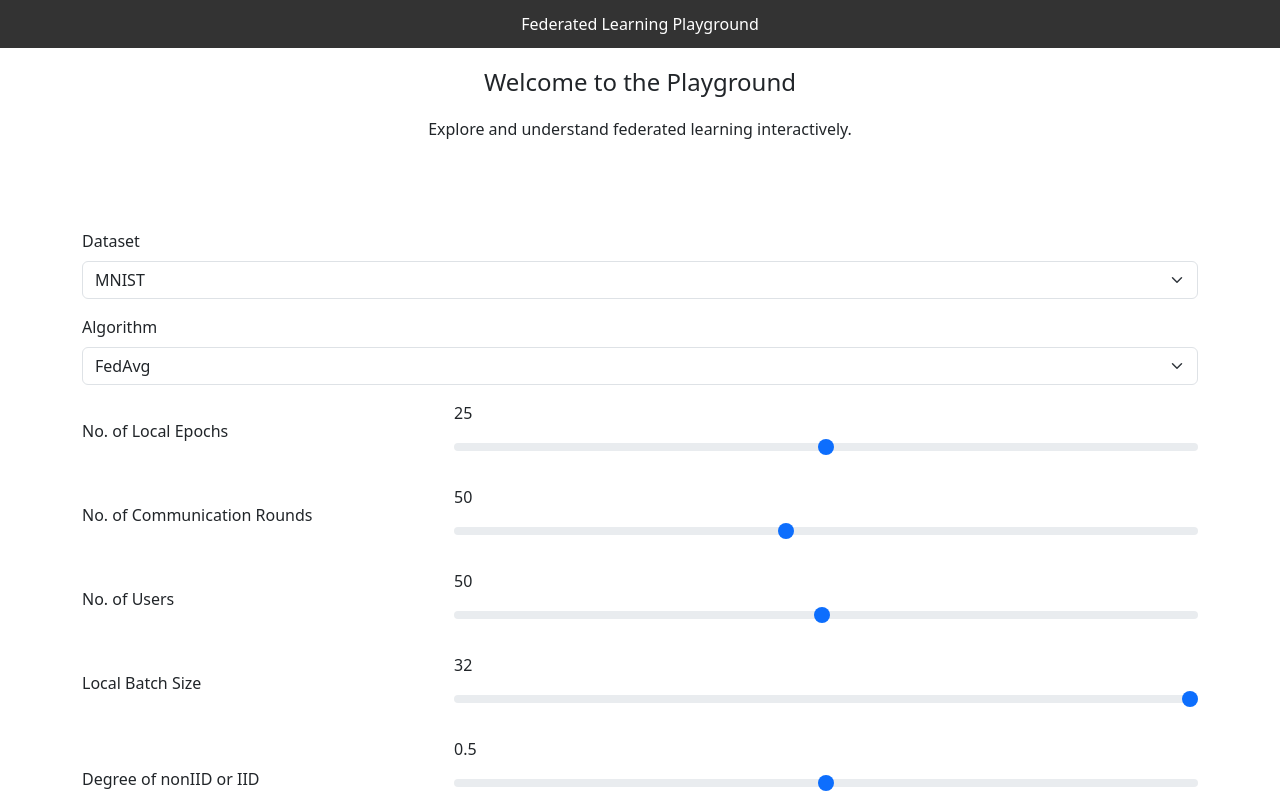
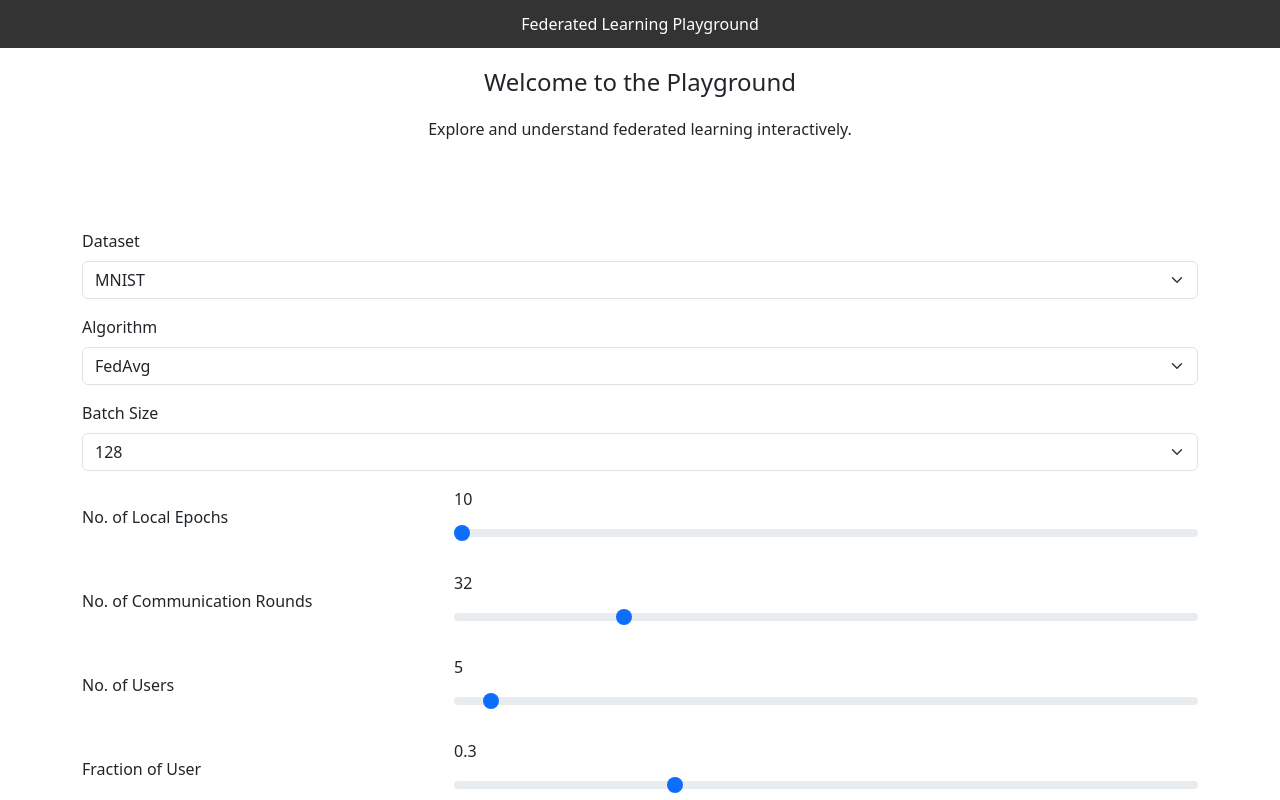
Before and after one commit to Puvan-git/federated-learning, a React (Create React App) app in the folder frontend/: page / in a window 1280 px wide. Shown: the top 800 px of the page. Built offline with nearby package versions, Linux system fonts and the light colour scheme.

Commit message:
changing batch to dropdown option, incl. fraction_of_clients as param choice

```diff
--- a/frontend/src/Form.js
+++ b/frontend/src/Form.js
@@ -4,37 +4,33 @@ import './Form.css';
 function Form() {
     const [dropdownValue_data, setDropdownValueData] = useState("option1");
     const [dropdownValue_algo, setDropdownValueAlgo] = useState("option1");
-    const [rangeValueEpochs, setRangeValueEpochs] = useState(25);
-    const [rangeValueComm, setRangeValueComm] = useState(50);
-    const [rangeValueUser, setRangeValueUser] = useState(50);
-    const [rangeValueBatch, setRangeValueBatch] = useState(32);
+    const [dropdownValue_batch, setDropdownValueBatch] = useState("option3");
+    const [rangeValueEpochs, setRangeValueEpochs] = useState(10);
+    const [rangeValueComm, setRangeValueComm] = useState(32);
+    const [rangeValueUser, setRangeValueUser] = useState(5);
+    const [rangeValueFrac, setRangeValueFrac] = useState(0.3);
     const [rangeValueDeg, setRangeValueDeg] = useState(0.5);
 
 
-    const min = 1;
-    const max = 50;
-
-    const calculateThumbPosition = (value) => {
+    const calculateThumbPosition = (value, min, max) => {
         return ((value - min) / (max - min)) * 100;
     }
 
-    const thumbPositionEpochs = calculateThumbPosition(rangeValueEpochs);
-    const thumbPositionComm = calculateThumbPosition(rangeValueComm);
-    const thumbPositionUser = calculateThumbPosition(rangeValueUser);
-    const thumbPositionBatch = calculateThumbPosition(rangeValueBatch);
-    const thumbPositionDeg = calculateThumbPosition(rangeValueDeg);
-
-
-    const actualValue = Math.pow(2, rangeValueBatch);
+    const thumbPositionEpochs = calculateThumbPosition(rangeValueEpochs, 10, 50);
+    const thumbPositionComm = calculateThumbPosition(rangeValueComm, 10, 100);
+    const thumbPositionUser = calculateThumbPosition(rangeValueUser, 1, 100);
+    const thumbPositionFrac = calculateThumbPosition(rangeValueFrac, 0.01, 1.00);
+    const thumbPositionDeg = calculateThumbPosition(rangeValueDeg, 0.00, 1.00);
 
     const handleSubmit = (event) => {
         event.preventDefault();
         console.log("Dropdown Value:", dropdownValue_data);
         console.log("Dropdown Value:", dropdownValue_algo);
+        console.log("Dropdown Value:", dropdownValue_batch);
         console.log("Range Value:", rangeValueEpochs);
         console.log("Range Value:", rangeValueComm);
         console.log("Range Value:", rangeValueUser);
-        console.log("Range Value:", rangeValueBatch);
+        console.log("Range Value:", rangeValueFrac);
         console.log("Range Value:", rangeValueDeg);
     };
 
@@ -57,6 +53,18 @@ function Form() {
                         <option value="" selected disabled>Please Select...</option>
                         <option value="option1">FedAvg</option>
                         <option value="option2">FedProx</option>
+                    </select>
+                </div>
+
+                <div className="col-md-12">
+                    <label htmlFor="inputState" className="form-label">Batch Size</label>
+                    <select id="inputState" placeholder="Please Choose..." className="form-select" value={dropdownValue_batch} onChange={(e) => setDropdownValueBatch(e.target.value)}>
+                        <option value="" selected disabled>Please Select...</option>
+                        <option value="option1">32</option>
+                        <option value="option2">64</option>
+                        <option value="option3">128</option>
+                        <option value="option4">256</option>
+                        <option value="option5">512</option>
                     </select>
                 </div>
 
@@ -123,28 +131,26 @@ function Form() {
                     </div>
                 </div>
 
-
                 <div className="col-md-12 d-flex align-items-center" >
-                    <label className="form-label col-md-4">Local Batch Size</label>
+                    <label className="form-label col-md-4">Fraction of User</label>
 
 
                     <div className="col-md-8 range-display">
-                        <label htmlFor="rangeInput" style={{ top: '-1.5rem', left: `calc(${thumbPositionBatch}% - 12px)` }}>
-                            {rangeValueBatch}
+                        <label htmlFor="rangeInput" style={{ top: '-1.5rem', left: `calc(${thumbPositionFrac}% - 12px)` }}>
+                            {rangeValueFrac}
                         </label>
                         <input
                             className="form-range"
                             id="rangeInput"
                             type="range"
-                            min="1"
-                            max="8"
-                            step="1"
-                            value={actualValue}
-                            onChange={(e) => setRangeValueBatch(e.target.value)}
+                            min="0.01"
+                            max="1"
+                            step="0.01"
+                            value={rangeValueFrac}
+                            onChange={(e) => setRangeValueFrac(e.target.value)}
                         />
                     </div>
                 </div>
-
 
                 <div className="col-md-12 d-flex align-items-center" >
                     <label className="form-label col-md-4">Degree of nonIID or IID</label>
```
Also changed, not shown: 1 other file (tests, documents, lock files or other folders).
